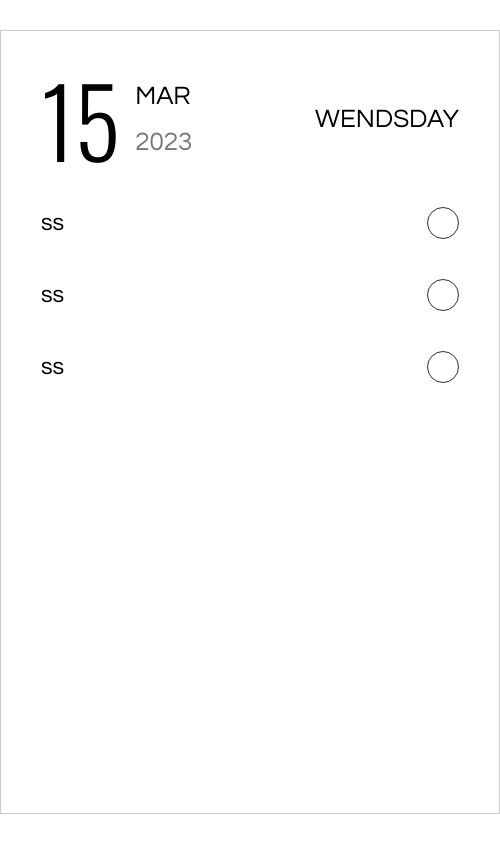
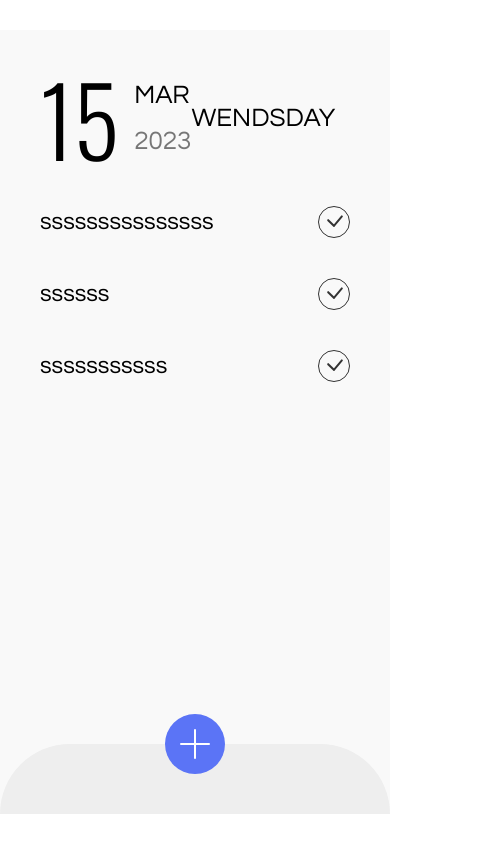
Before and after one commit to Beeneeq/react-todo-list, a React (Create React App) app: page / in a window 390 px wide. Shown: the whole page, 500 px wide, since content can reach past the window. Built offline with nearby package versions, Linux system fonts and the light colour scheme.

Commit message:
styling html

```diff
--- a/src/App.scss
+++ b/src/App.scss
@@ -48,13 +48,32 @@ table {
 	border-spacing: 0;
 }
 
+.blind {
+  position: absolute;
+  clip: rect(0 0 0 0);
+  width: 1px;
+  height: 1px;
+  margin: -1px;
+  overflow: hidden;
+}
+
 .App {
-  width: 500px;
+  position: relative;
+  display: flex;
+  justify-content: space-between;
+  align-items: flex-start;
+  max-width: 1200px;
   height: calc(100vh - 60px);
   margin: 30px auto;
   padding: 40px;
-  border: 1px solid #ccc;
+  background: #f9f9f9;
   box-sizing: border-box;
+}
+
+@media (max-width: 768px) {
+  .App {
+    display: block;
+  }
 }
 
 // box model
--- a/src/App.tsx
+++ b/src/App.tsx
@@ -1,5 +1,6 @@
 import React from 'react';
 import './App.scss';
+import Bottom from './components/Bottom';
 import Middle from './components/Middle';
 import Top from './components/Top';
 
@@ -7,25 +8,26 @@ import Top from './components/Top';
 function App() {
   const todos: any = [
     {
-      text: 'ss',
-      id: '1',
-      isChecked: false
+      text: 'sssssssssssssss',
+      id: 1,
+      done: false
     },
     {
-      text: 'ss',
-      id: '2',
-      isChecked: false
+      text: 'ssssss',
+      id: 2,
+      done: false
     },
     {
-      text: 'ss',
-      id: '3',
-      isChecked: false
+      text: 'sssssssssss',
+      id: 3,
+      done: false
     },
   ]
   return (
     <div className="App">
       <Top/>
       <Middle todos={todos}/>
+      <Bottom/>
     </div>
   );
 }
--- /dev/null
+++ b/src/components/Bottom.scss
@@ -0,0 +1,121 @@
+.bottom-wrap {
+    position: absolute;
+    left: 0;
+    bottom: 0;
+    width: 100%;
+    height: 130px;
+    padding: 0;
+    background-color: #eee;
+    border-radius: 80px 80px 0 0;
+    transition: all .75s ease;
+    z-index: 1;
+    box-sizing: border-box;
+
+    &.on {
+        height: 320px;
+        padding: 100px;
+
+        & + .dim-bg {
+            position: absolute;
+            inset: 0;
+            background-color: #000;
+            opacity: .6;
+            visibility: visible;
+        }
+
+        & .inp-add, & .btn-add {
+            display: block;
+        }
+    }
+
+    & + .dim-bg {
+        opacity: 0;
+        visibility: hidden;
+        transition: opacity visibility .75s ease;
+    }
+
+
+    .btn-plus {
+        position: absolute;
+        width: 120px;
+        height: 120px;
+        background-color: #5B74F6;
+        border-radius: 50%;
+        border: none;
+        top: -60px;
+        left: calc(50% - 60px);
+
+        &::before, &::after {
+            content: '';
+            position: absolute;
+            top: calc(50% - 30px);
+            left: calc(50% - 2px);
+            width: 4px;
+            height: 60px;
+            border-radius: 30px;
+            background-color: #fff;
+        }
+
+        &::after {
+            top: calc(50% - 2px);
+            left: calc(50% - 30px);
+            width: 60px;
+            height: 4px;
+        }
+    }
+
+    .inp-add, .btn-add {
+        display: none;
+        width: 100%;
+        height: 70px;
+        padding: 0 20px;
+        border: none;
+        border-radius: 14px;
+        font-size: 40px;
+        box-sizing: border-box;
+    }
+
+    .btn-add {
+        margin-top: 30px;
+        background-color: #5B74F6;
+        color: #fff;
+    }
+}
+
+@media (max-width: 768px) {
+    .bottom-wrap {
+        height: 70px;
+
+        &.on {
+            height: 180px;
+            padding: 50px 50px 30px;
+        }
+
+        .btn-plus {
+            width: 60px;
+            height: 60px;
+            top: -30px;
+            left: calc(50% - 30px);
+
+            &::before, &::after {
+                top: calc(50% - 15px);
+                left: calc(50% - 1px);
+                width: 2px;
+                height: 30px;
+            }
+
+            &::after {
+                top: calc(50% - 1px);
+                left: calc(50% - 15px);
+                width: 30px;
+                height: 2px;
+            }
+        }
+
+        .inp-add, .btn-add {
+            height: 35px;
+            padding: 0 10px;
+            font-size: 20px;;
+        }
+    }
+  }
--- a/src/components/Bottom.tsx
+++ b/src/components/Bottom.tsx
@@ -1,8 +1,37 @@
-import React from 'react'
+import React, { useState } from 'react'
+import './Bottom.scss'
 
 const Bottom = () => {
+  const [isOpened, setIsOpened] = useState<boolean>(false);
+  const [value, setValue] = useState('');
+
+  const ChangeOpened = () => {
+    if(setIsOpened) {
+      setIsOpened(false)
+    }
+    setIsOpened(true)
+  }
+
+  const updateValue = (e: React.ChangeEvent<HTMLInputElement>) => {
+    setValue(e.target.value)
+  }
+
   return (
-    <div>Bottom</div>
+    <>
+      <div className={!isOpened ? 'bottom-wrap' : 'bottom-wrap on'}>
+        <button className='btn-plus' onClick={ChangeOpened}><span className='blind'>펼치기</span></button>
+        <input
+          type="text"
+          id=""
+          className='inp-add'
+          placeholder='text here...'
+          value={value}
+          onChange={updateValue}
+        />
+        <button type="submit" className='btn-add'>Add!</button>
+      </div>
+      <div className='dim-bg'></div>
+    </>
   )
 }
 
--- a/src/components/Middle.scss
+++ b/src/components/Middle.scss
@@ -1,9 +1,15 @@
 .todo-list {
+    width: 40%;
     margin-top: 40px;
+    margin-left: 10%;
 }
 
 .todo-item {
     position: relative;
+    display: flex;
+    justify-content: space-between;
+    align-items: center;
+    width: 100%;
     font-size: 24px;
     margin-bottom: 40px;
 
@@ -14,21 +20,49 @@
         background: transparent;
         appearance: none;
 
+        & + label {
+            position: relative;
+            width: 30px;
+            height: 30px;
+            border: 1px solid #333;
+            border-radius: 50%;
+            transition: all .5 ease;
+
+            &::before, &::after {
+                content: '';
+                position: absolute;
+                width: 2px;
+                height: 10px;
+                top: 11px;
+                left: 11px;
+                border-radius: 10px;
+                transform: rotate(-45deg);
+                background-color: #333;
+                transition: all .5 ease;
+            }
+
+            &::after {
+                top: 7px;
+                left: 18px;
+                height: 14px;
+                transform: rotate(40deg);
+            }
+        }
     }
 
-    label {
-        width: 30px;
-        height: 30px;
-        border: 1px solid #333;
-        border-radius: 50%;
+    input[checked=checked] + label {
+        background: #5B74F6;
+        border: none;
+
+        &::before, &::after {
+            background-color: #fff;
+        }
     }
 }
 
-.blind {
-    position: absolute;
-    clip: rect(0 0 0 0);
-    width: 1px;
-    height: 1px;
-    margin: -1px;
-    overflow: hidden;
-}
+@media (max-width: 768px) {
+    .todo-list {
+      width: 100%;
+      margin-left: 0;
+    }
+  }
--- a/src/components/Middle.tsx
+++ b/src/components/Middle.tsx
@@ -12,11 +12,9 @@ const Middle = ({todos}:propsType) => {
   })
 
   return (
-    <div>
-      <ul className='todo-list'>
-        {TodoList}
-      </ul>
-    </div>
+    <ul className='todo-list'>
+      {TodoList}
+    </ul>
   )
 }
 
--- a/src/components/Top.scss
+++ b/src/components/Top.scss
@@ -1,4 +1,9 @@
 @import url('https://fonts.googleapis.com/css2?family=Oswald:wght@300&display=swap');
+
+.day-wrap {
+    width: 50%;
+    max-width: 500px;
+}
 
 .day {
     font-family: 'Oswald', sans-serif;
--- a/src/components/Top.tsx
+++ b/src/components/Top.tsx
@@ -13,7 +13,7 @@ const Top = () => {
   const date: string = dateList[now.getDay()];
 
   return (
-    <div className="flex2">
+    <div className="day-wrap flex2">
         <div className='flex'>
             <h1 className="day">{day}</h1>
             <div>
```
Also changed, not shown: src/contexts/TodosContext.tsx (added, +11 -0 lines).
